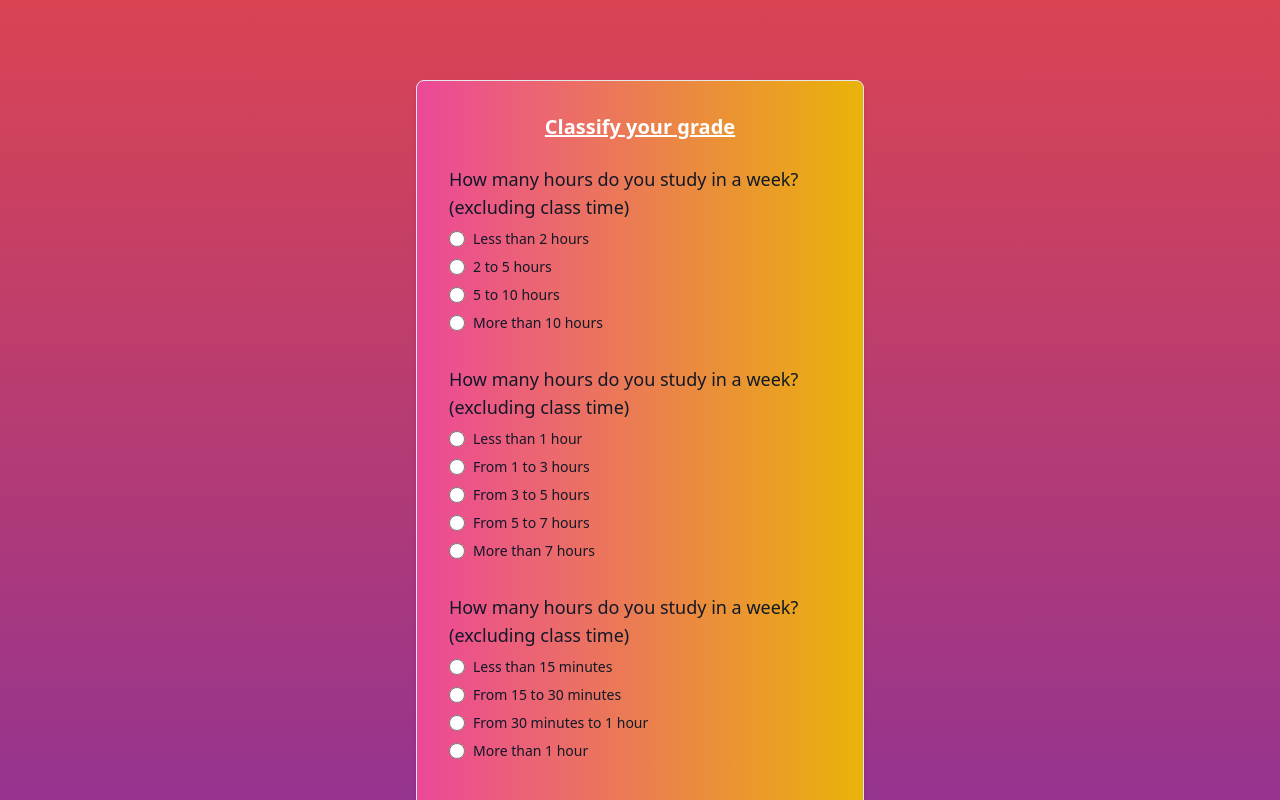
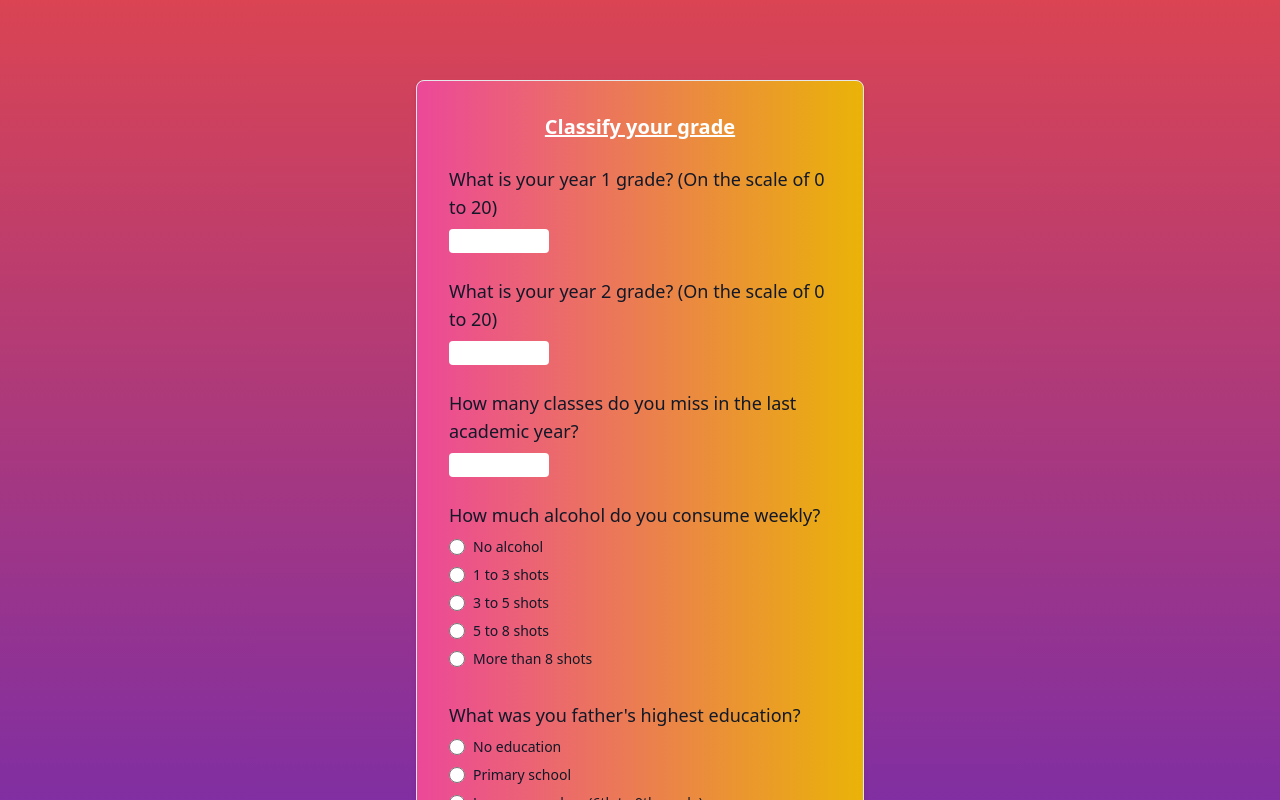
Before and after one commit to ariqRam/grade-predictor, a Next.js app: page /classify in a window 1280 px wide. Shown: the top 800 px of the page. Built offline with nearby package versions, Linux system fonts and the light colour scheme.

Commit message:
Added classify page's connection to the backend

```diff
--- a/pages/classify/index.tsx
+++ b/pages/classify/index.tsx
@@ -8,23 +8,20 @@ import axios from "axios";
 const inter = Inter({ subsets: ["latin"] });
 
 export default function Classify() {
-    const [studyTime, setStudyTime] = useState("");
-    const [freeTime, setFreeTime] = useState("")
-    const [travelTime, setTravelTime] = useState("")
-    const [health, setHealth] = useState("")
     const [walc, setWalc] = useState("")
+    const [fedu, setFedu] = useState("")
+    const [absence, setAbsence] = useState(0)
+    const [g1, setG1] = useState(0)
+    const [g2, setG2] = useState(0)
 
 
-    const studyTimeCategories = ["Less than 2 hours", "2 to 5 hours", "5 to 10 hours", "More than 10 hours"];
-    const freeTimeCategories = ["Less than 1 hour", "From 1 to 3 hours", "From 3 to 5 hours", "From 5 to 7 hours", "More than 7 hours"];
-    const travelTimeCategories = ["Less than 15 minutes", "From 15 to 30 minutes", "From 30 minutes to 1 hour", "More than 1 hour"];
-    const healthCategories = ["Under tight medical monitoring", "Under a one week doctor visit mandate", "Under a self-monitored medication", "Healthy but unfit", "Healthy and fit"];
     const weekendAlcoholCategories = ["No alcohol", "1 to 3 shots", "3 to 5 shots", "5 to 8 shots", "More than 8 shots"];
+    const feduCategories = ["No education", "Primary school", "Lower secondary (6th to 9th grade)", "Higher secondary (10th to 12th grade)", "Higher education"]
 
 
     function submitData(e: FormEvent<HTMLFormElement>) {
         e.preventDefault()
-        axios.post("http://127.0.0.1:8000/regress", { studyTime, freeTime })
+        axios.post("http://127.0.0.1:8000/classify", { g1, g2, absence, walc, fedu })
             .then((res) => {
                 console.log("The response is ", res);
             })
@@ -48,39 +45,42 @@ export default function Classify() {
                         Classify your grade
                     </h5>
 
+                    <GradeInput
+                        title="g1"
+                        desc="What is your year 1 grade? (On the scale of 0 to 20)"
+                        max="20"
+                        state={g1}
+                        setStateFunc={setG1}
+                    />
+                    <GradeInput
+                        title="g2"
+                        desc="What is your year 2 grade? (On the scale of 0 to 20)"
+                        max="20"
+                        state={g2}
+                        setStateFunc={setG2}
+                    />
+                    <GradeInput
+                        title="absences"
+                        desc="How many classes do you miss in the last academic year?"
+                        max="93"
+                        state={absence}
+                        setStateFunc={setAbsence}
+                    />
                     <RadioList
-                        categories={studyTimeCategories}
-                        title="studytime"
-                        state={studyTime}
-                        setStateFunc={setStudyTime} />
-
+                        categories={weekendAlcoholCategories}
+                        title="walc"
+                        state={walc}
+                        setStateFunc={setWalc}
+                        desc="How much alcohol do you consume weekly?"
+                    />
                     <RadioList
-                        categories={freeTimeCategories}
-                        title="freetime"
-                        state={freeTime}
-                        setStateFunc={setFreeTime}
+                        categories={feduCategories}
+                        title="fedu"
+                        state={fedu}
+                        setStateFunc={setFedu}
+                        desc="What was you father's highest education?"
                     />
 
-                    <RadioList
-                        categories={travelTimeCategories}
-                        title="traveltime"
-                        state={travelTime}
-                        setStateFunc={setTravelTime}
-                    />
-
-                    <RadioList
-                        categories={healthCategories}
-                        title="health"
-                        state={health}
-                        setStateFunc={setHealth}
-                    />
-
-                    <RadioList
-                        categories={weekendAlcoholCategories}
-                        title="traveltime"
-                        state={walc}
-                        setStateFunc={setWalc}
-                    />
                     <button
                         type="submit"
                         className="w-full from-cyan-500 to-blue-500 hover:from-indigo-500 hover:via-purple-500 hover:to-pink-500 rounded-lg bg-gradient-to-r  px-5 py-2.5 text-center text-sm font-medium text-white focus:outline-none focus:ring-4 focus:ring-blue-300 dark:focus:ring-blue-800"
@@ -93,16 +93,29 @@ export default function Classify() {
     );
 }
 
+function GradeInput(props: { title: string, desc: string, max: string, state: any, setStateFunc: Function }) {
 
-function RadioList(props: { categories: Array<String>, title: String, state: String, setStateFunc: Function }): JSX.Element {
-    const { categories, title, state, setStateFunc } = props;
+    const { title, desc, max, state, setStateFunc } = props;
+
+    return (
+        <div>
+            <label htmlFor={title} className="mb-2 block text-lg font-medium text-gray-900 dark:text-white">
+                {desc}
+            </label>
+            <input className="rounded w-[100px]" name={title} type="number" min="0" max={max} onChange={(e) => { setStateFunc(e.target.value) }} />
+        </div>
+    )
+}
+
+function RadioList(props: { categories: Array<string>, title: string, state: string, setStateFunc: Function, desc: string }): JSX.Element {
+    const { categories, title, state, setStateFunc, desc } = props;
     return (
         <>
             <div>
                 <label
                     className="mb-2 block text-lg font-medium text-gray-900 dark:text-white"
                 >
-                    How many hours do you study in a week? (excluding class time)
+                    {desc}
                 </label>
                 <fieldset>
                     {categories.map((category, index) => {
--- a/pages/index.tsx
+++ b/pages/index.tsx
@@ -52,13 +52,16 @@ export default function Home() {
             categories={studyTimeCategories}
             title="studytime"
             state={studyTime}
-            setStateFunc={setStudyTime} />
+            setStateFunc={setStudyTime}
+            desc="How many hours do you independently study each week? (Exclude class time)"
+          />
 
           <RadioList
             categories={freeTimeCategories}
             title="freetime"
             state={freeTime}
             setStateFunc={setFreeTime}
+            desc="How many free time do you have after school? Count assignments as free time, consider chores, part time jobs, or private classes"
           />
 
           <RadioList
@@ -66,6 +69,7 @@ export default function Home() {
             title="traveltime"
             state={travelTime}
             setStateFunc={setTravelTime}
+            desc="How long is the travel time from home to school?"
           />
 
           <RadioList
@@ -73,13 +77,15 @@ export default function Home() {
             title="health"
             state={health}
             setStateFunc={setHealth}
+            desc="How healthy is your body?"
           />
 
           <RadioList
             categories={weekendAlcoholCategories}
-            title="traveltime"
+            title="walc"
             state={walc}
             setStateFunc={setWalc}
+            desc="How much alcohol do you consume weekly?"
           />
           <button
             type="submit"
@@ -94,15 +100,16 @@ export default function Home() {
 }
 
 
-function RadioList(props: { categories: Array<String>, title: String, state: String, setStateFunc: Function }): JSX.Element {
-  const { categories, title, state, setStateFunc } = props;
+
+function RadioList(props: { categories: Array<string>, title: string, state: string, setStateFunc: Function, desc: string }): JSX.Element {
+  const { categories, title, state, setStateFunc, desc } = props;
   return (
     <>
       <div>
         <label
           className="mb-2 block text-lg font-medium text-gray-900 dark:text-white"
         >
-          How many hours do you study in a week? (excluding class time)
+          {desc}
         </label>
         <fieldset>
           {categories.map((category, index) => {
```
